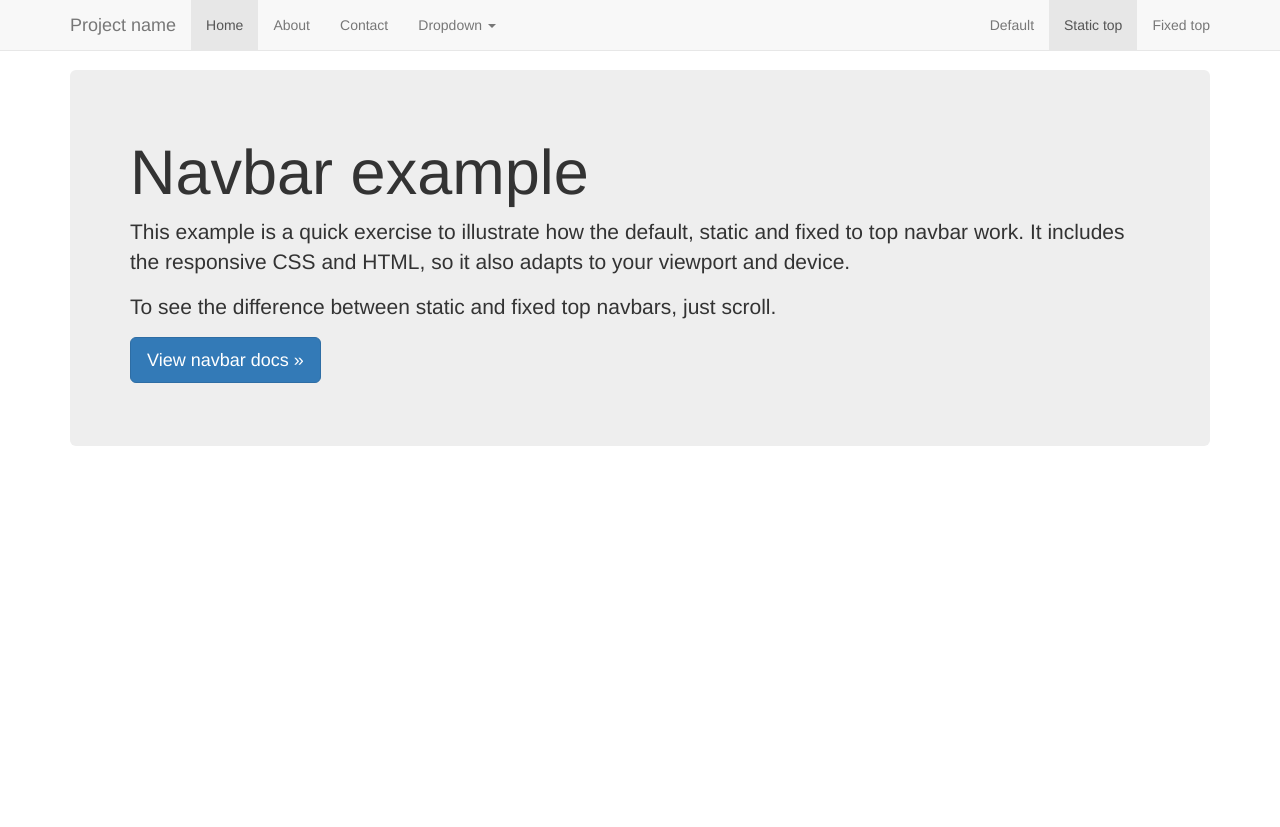
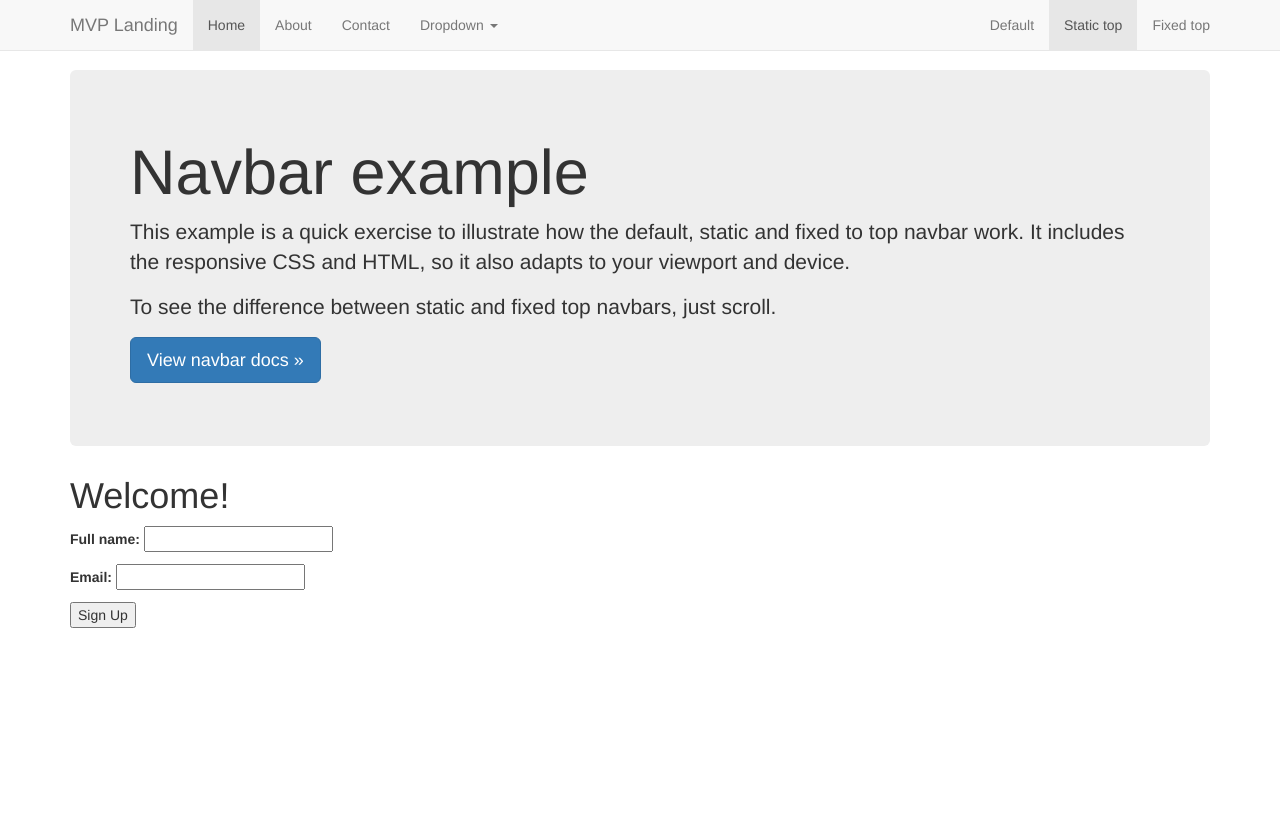
Before and after one commit to dabrodev/mvp-lp-django18, a Django app: page / in a window 1280 px wide. Shown: the top 827 px of the page. Run offline with Django 3.2, Linux system fonts and the light colour scheme; some libraries are stand-ins or nearby versions.

Commit message:
clean templates

```diff
--- a/newsletter/views.py
+++ b/newsletter/views.py
@@ -28,7 +28,7 @@ def home(request):
 	context = {
 		"form": form,
 	}
-	return render(request, "base.html", context)
+	return render(request, "home.html", context)
 
 def contact(request):
 
--- a/templates/base.html
+++ b/templates/base.html
@@ -1,108 +1,28 @@
 
 {% load staticfiles %}
-
 <!DOCTYPE html>
 <html lang="en">
   <head>
-    <meta charset="utf-8">
-    <meta http-equiv="X-UA-Compatible" content="IE=edge">
-    <meta name="viewport" content="width=device-width, initial-scale=1">
-    <!-- The above 3 meta tags *must* come first in the head; any other head content must come *after* these tags -->
-    <meta name="description" content="">
-    <meta name="author" content="">
-    <link rel="icon" href="../../favicon.ico">
-
-    <title>Static Top Navbar Example for Bootstrap</title>
-
+    <!-- Meta -->
+    {% include 'meta.html' %}
+    <!-- SEO Title -->
+    <title>{% block page_title%}{% endblock %} | MVP Landing</title>
     <!-- Bootstrap core CSS -->
-
-      <link href="{% static 'css/bootstrap.min.css' %}" rel="stylesheet">
-
-    <!-- IE10 viewport hack for Surface/desktop Windows 8 bug -->
-    <link href="{% static 'css/ie10-viewport-bug-workaround.css' %}" rel="stylesheet">
-
-    <!-- Custom styles for this template -->
-    <link href="{% static 'css/navbar-static-top.css' %}" rel="stylesheet">
-
-    <!-- Just for debugging purposes. Don't actually copy these 2 lines! -->
-    <!--[if lt IE 9]><script src="../../assets/js/ie8-responsive-file-warning.js"></script><![endif]-->
-    <script src="{% static 'js/ie-emulation-modes-warning.js' %}"></script>
-
-    <!-- HTML5 shim and Respond.js for IE8 support of HTML5 elements and media queries -->
-    <!--[if lt IE 9]>
-      <script src="https://oss.maxcdn.com/html5shiv/3.7.3/html5shiv.min.js"></script>
-      <script src="https://oss.maxcdn.com/respond/1.4.2/respond.min.js"></script>
-    <![endif]-->
-
+    {% include 'head_css.html' %}
   </head>
-
   <body>
-
     <!-- Static navbar -->
-    <nav class="navbar navbar-default navbar-static-top">
-      <div class="container">
-        <div class="navbar-header">
-          <button type="button" class="navbar-toggle collapsed" data-toggle="collapse" data-target="#navbar" aria-expanded="false" aria-controls="navbar">
-            <span class="sr-only">Toggle navigation</span>
-            <span class="icon-bar"></span>
-            <span class="icon-bar"></span>
-            <span class="icon-bar"></span>
-          </button>
-          <a class="navbar-brand" href="#">Project name</a>
-        </div>
-        <div id="navbar" class="navbar-collapse collapse">
-          <ul class="nav navbar-nav">
-            <li class="active"><a href="#">Home</a></li>
-            <li><a href="#about">About</a></li>
-            <li><a href="#contact">Contact</a></li>
-            <li class="dropdown">
-              <a href="#" class="dropdown-toggle" data-toggle="dropdown" role="button" aria-haspopup="true" aria-expanded="false">Dropdown <span class="caret"></span></a>
-              <ul class="dropdown-menu">
-                <li><a href="#">Action</a></li>
-                <li><a href="#">Another action</a></li>
-                <li><a href="#">Something else here</a></li>
-                <li role="separator" class="divider"></li>
-                <li class="dropdown-header">Nav header</li>
-                <li><a href="#">Separated link</a></li>
-                <li><a href="#">One more separated link</a></li>
-              </ul>
-            </li>
-          </ul>
-          <ul class="nav navbar-nav navbar-right">
-            <li><a href="../navbar/">Default</a></li>
-            <li class="active"><a href="./">Static top <span class="sr-only">(current)</span></a></li>
-            <li><a href="../navbar-fixed-top/">Fixed top</a></li>
-          </ul>
-        </div><!--/.nav-collapse -->
-      </div>
-    </nav>
-
-
+    {% include 'navbar.html' %}
+    <!-- Container -->
     <div class="container">
-
-      <!-- Main component for a primary marketing message or call to action -->
-      <div class="jumbotron">
-        <h1>Navbar example</h1>
-        <p>This example is a quick exercise to illustrate how the default, static and fixed to top navbar work. It includes the responsive CSS and HTML, so it also adapts to your viewport and device.</p>
-        <p>To see the difference between static and fixed top navbars, just scroll.</p>
-        <p>
-          <a class="btn btn-lg btn-primary" href="../../components/#navbar" role="button">View navbar docs &raquo;</a>
-        </p>
-      </div>
-
-    </div> <!-- /container -->
-
-
+    {% block jumbotron %}
+    {% endblock %}
+    {% block content %}
+    {% endblock %}
+    </div>
     <!-- Bootstrap core JavaScript
     ================================================== -->
     <!-- Placed at the end of the document so the pages load faster -->
-    <script src="https://ajax.googleapis.com/ajax/libs/jquery/1.12.4/jquery.min.js"></script>
-    <script>window.jQuery || document.write('<script src="../../assets/js/vendor/jquery.min.js"><\/script>')</script>
-    <script src="{% static 'js/bootstrap.min.js' %}"></script>
-    <!-- IE10 viewport hack for Surface/desktop Windows 8 bug -->
-    <script src="{% static 'js/ie10-viewport-bug-workaround.js' %}"></script>
+    {% include 'javascript.html' %}
   </body>
 </html>
-
-  </body>
-</html>
--- /dev/null
+++ b/templates/head_css.html
@@ -0,0 +1,15 @@
+{% load staticfiles %}
+<link href="{% static 'css/bootstrap.min.css' %}" rel="stylesheet">
+<!-- IE10 viewport hack for Surface/desktop Windows 8 bug -->
+<link href="{% static 'css/ie10-viewport-bug-workaround.css' %}" rel="stylesheet">
+<!-- Custom styles for this template -->
+<link href="{% static 'css/navbar-static-top.css' %}" rel="stylesheet">
+<link href="{% static 'css/navbar-fixed-top.css' %}" rel="stylesheet">
+<!-- Just for debugging purposes. Don't actually copy these 2 lines! -->
+<!--[if lt IE 9]><script src="../../assets/js/ie8-responsive-file-warning.js"></script><![endif]-->
+<script src="{% static 'js/ie-emulation-modes-warning.js' %}"></script>
+<!-- HTML5 shim and Respond.js for IE8 support of HTML5 elements and media queries -->
+<!--[if lt IE 9]>
+<script src="https://oss.maxcdn.com/html5shiv/3.7.3/html5shiv.min.js"></script>
+<script src="https://oss.maxcdn.com/respond/1.4.2/respond.min.js"></script>
+<![endif]-->
--- a/templates/home.html
+++ b/templates/home.html
@@ -1,3 +1,20 @@
+{% extends 'base.html' %}
+
+{% block page_title %}Home{% endblock %}
+
+{% block jumbotron %}
+<!-- Main component for a primary marketing message or call to action -->
+<div class="jumbotron">
+	<h1>Navbar example</h1>
+	<p>This example is a quick exercise to illustrate how the default, static and fixed to top navbar work. It includes the responsive CSS and HTML, so it also adapts to your viewport and device.</p>
+	<p>To see the difference between static and fixed top navbars, just scroll.</p>
+	<p>
+	  <a class="btn btn-lg btn-primary" href="../../components/#navbar" role="button">View navbar docs &raquo;</a>
+	</p>
+</div>
+{% endblock %}
+
+{% block content %}
 <h1>Welcome!</h1>
 
 <form method="POST" action="">
@@ -5,3 +22,4 @@
 	{{ form.as_p }}
 	<input type="submit" value='Sign Up'/>
 </form>
+{% endblock %}
--- /dev/null
+++ b/templates/javascript.html
@@ -0,0 +1,6 @@
+{% load staticfiles %}
+<script src="https://ajax.googleapis.com/ajax/libs/jquery/1.12.4/jquery.min.js"></script>
+<script>window.jQuery || document.write('<script src="../../assets/js/vendor/jquery.min.js"><\/script>')</script>
+<script src="{% static 'js/bootstrap.min.js' %}"></script>
+<!-- IE10 viewport hack for Surface/desktop Windows 8 bug -->
+<script src="{% static 'js/ie10-viewport-bug-workaround.js' %}"></script>
--- /dev/null
+++ b/templates/meta.html
@@ -0,0 +1,8 @@
+{% load staticfiles %}
+<meta charset="utf-8">
+<meta http-equiv="X-UA-Compatible" content="IE=edge">
+<meta name="viewport" content="width=device-width, initial-scale=1">
+<!-- The above 3 meta tags *must* come first in the head; any other head content must come *after* these tags -->
+<meta name="description" content="">
+<meta name="author" content="">
+<link rel="icon" href="{% static 'img/favicon.ico' %}">
--- /dev/null
+++ b/templates/navbar.html
@@ -0,0 +1,38 @@
+<!-- Static navbar -->
+<nav class="navbar navbar-default navbar-fixed-top">
+  <div class="container">
+    <div class="navbar-header">
+      <button type="button" class="navbar-toggle collapsed" data-toggle="collapse" data-target="#navbar" aria-expanded="false" aria-controls="navbar">
+        <span class="sr-only">Toggle navigation</span>
+        <span class="icon-bar"></span>
+        <span class="icon-bar"></span>
+        <span class="icon-bar"></span>
+      </button>
+      <a class="navbar-brand" href="#">MVP Landing</a>
+    </div>
+    <div id="navbar" class="navbar-collapse collapse">
+      <ul class="nav navbar-nav">
+        <li class="active"><a href="#">Home</a></li>
+        <li><a href="#about">About</a></li>
+        <li><a href="#contact">Contact</a></li>
+        <li class="dropdown">
+          <a href="#" class="dropdown-toggle" data-toggle="dropdown" role="button" aria-haspopup="true" aria-expanded="false">Dropdown <span class="caret"></span></a>
+          <ul class="dropdown-menu">
+            <li><a href="#">Action</a></li>
+            <li><a href="#">Another action</a></li>
+            <li><a href="#">Something else here</a></li>
+            <li role="separator" class="divider"></li>
+            <li class="dropdown-header">Nav header</li>
+            <li><a href="#">Separated link</a></li>
+            <li><a href="#">One more separated link</a></li>
+          </ul>
+        </li>
+      </ul>
+      <ul class="nav navbar-nav navbar-right">
+        <li><a href="../navbar/">Default</a></li>
+        <li class="active"><a href="./">Static top <span class="sr-only">(current)</span></a></li>
+        <li><a href="../navbar-fixed-top/">Fixed top</a></li>
+      </ul>
+    </div><!--/.nav-collapse -->
+  </div>
+</nav>
```
Also changed, not shown: static_in_pro/our_static/img/favicon.ico (added).
